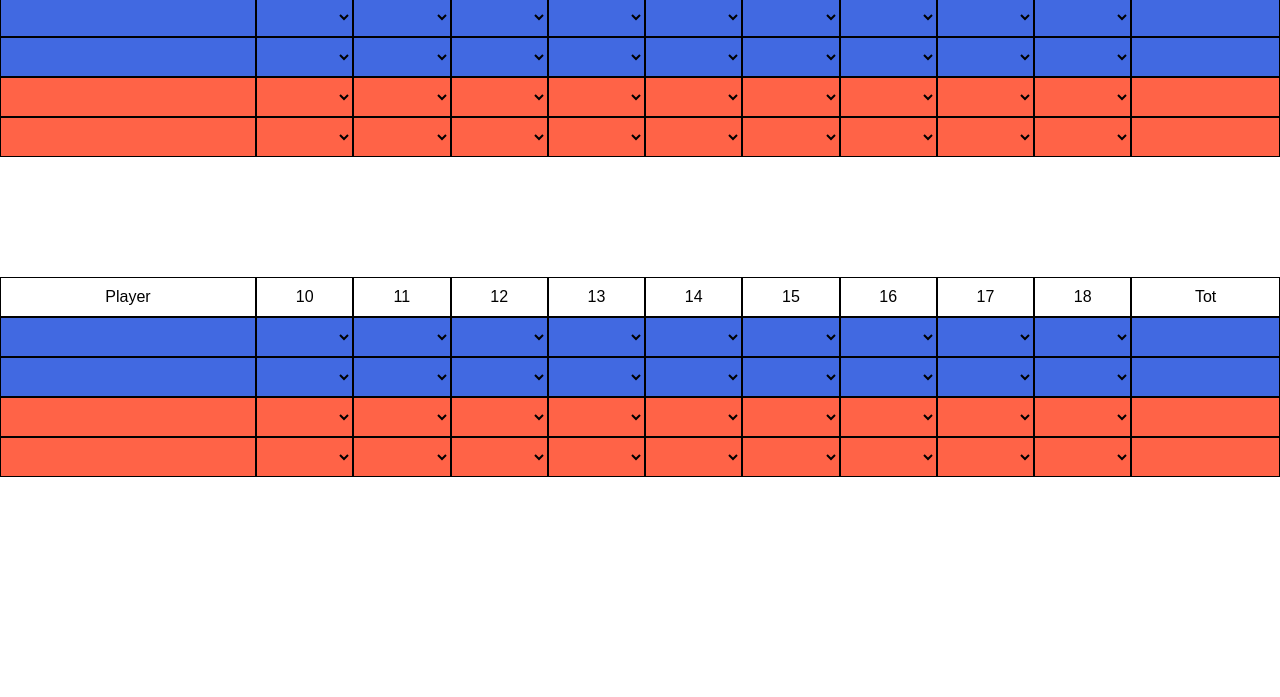
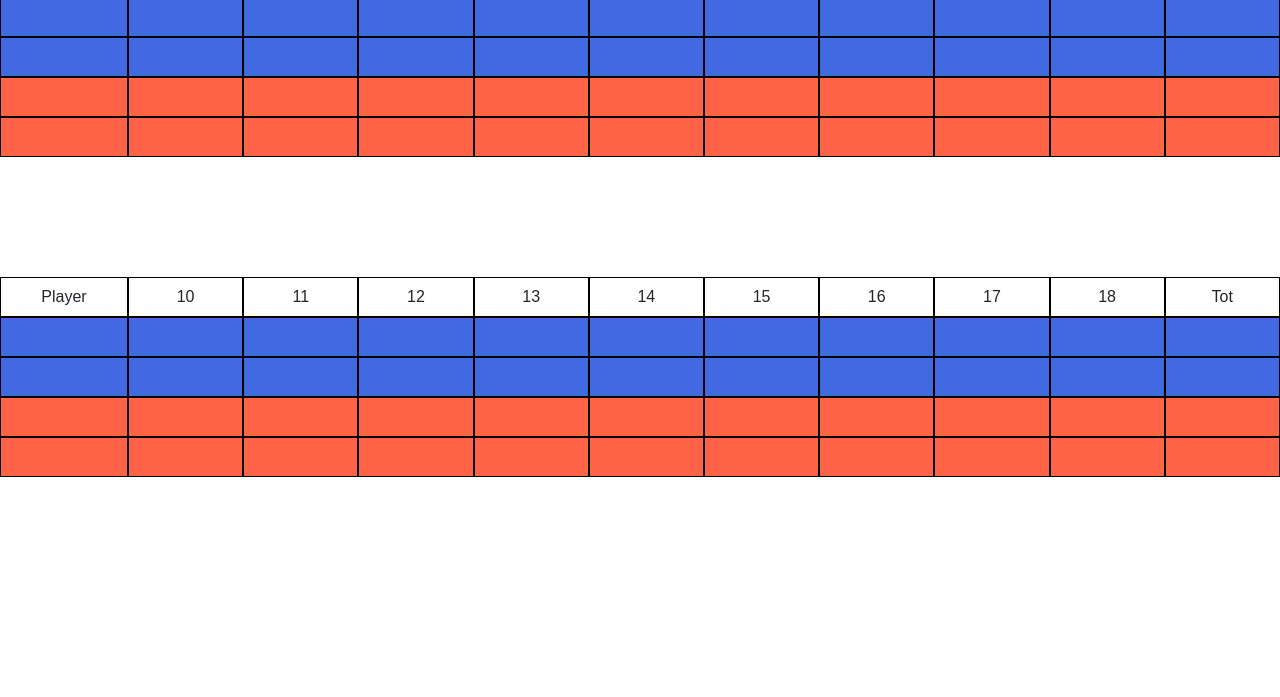
Before and after one commit to velkyam/golf-scorecard, a plain HTML site: page index.html in a window 1280 px wide. Shown: the part 103-800 px from the top of the page. Drawn offline with nearby package versions, Linux system fonts and the light colour scheme.

Commit message:
quick fix

```diff
--- a/assets/css/style.css
+++ b/assets/css/style.css
@@ -69,26 +69,29 @@
         background-color:tomato
     }
     .total{
-    width: 11.6vw;
+        width: 9vw;
         height: 40px;
         border: solid 1px black;
         text-align: center;
         display: flex;
         justify-content: center;
         align-items: center;
+        border-radius: none;
     }
 
     .name{
-    width: 20vw;
+        width: 10vw;
         height: 40px;
         border: solid 1px black;
         text-align: center;
+        border-radius: none;
     }
 
     .cell{
-    width: 7.6vw;
+        width: 9vw;
         height: 40px;
         border: solid 1px black;
+        border-radius: none;
         text-align: center;
         display: flex;
         justify-content: center;
@@ -103,22 +106,31 @@
     }
 
     .label{
-    width: 20vw;
+        width: 10vw;
         height: 40px;
         border: solid 1px black;
         text-align: center;
         display: flex;
         justify-content: center;
         align-items: center;
+        border-radius: none;
     }
 
     select:focus{
-    border: solid darkgreen 4px;
-    width: 7.6vw;
+        width: 9vw;
         height: 40px;
         display: flex;
         justify-content: center;
         align-items: center;
+        border-radius: none;
+        outline: none;
+    }
+    select{
+        -webkit-appearance: none;
+  -moz-appearance: none;
+    }
+    input:focus{
+        outline:none;
     }
 
     .teamscore{
--- a/index.html
+++ b/index.html
@@ -5,13 +5,13 @@
     <meta http-equiv="X-UA-Compatible" content="IE=edge">
     <meta name="viewport" content="width=device-width, initial-scale=1.0">
     <title>Golf Scorecard</title>
-    <!-- <link href="https://cdn.jsdelivr.net/npm/bootstrap@5.1.3/dist/css/bootstrap.min.css" rel="stylesheet" integrity="sha384-1BmE4kWBq78iYhFldvKuhfTAU6auU8tT94WrHftjDbrCEXSU1oBoqyl2QvZ6jIW3" crossorigin="anonymous"> -->
+    <link href="https://cdn.jsdelivr.net/npm/bootstrap@5.1.3/dist/css/bootstrap.min.css" rel="stylesheet" integrity="sha384-1BmE4kWBq78iYhFldvKuhfTAU6auU8tT94WrHftjDbrCEXSU1oBoqyl2QvZ6jIW3" crossorigin="anonymous">
     <link rel="stylesheet" href="./assets/css/style.css">
 </head>
 <body>
 <header>
   <h1>Scorecard</h1>
-  <button type="button" class="btn btn-light btn-sm" id="resetBtn">Reset</button>
+  <!-- <button type="button" class="btn btn-light btn-sm" id="resetBtn">Reset</button> -->
 </header>
       <div class="scorecard">
 
@@ -1350,7 +1350,7 @@
 
 
 
-      <!-- <script src="https://cdn.jsdelivr.net/npm/bootstrap@5.1.3/dist/js/bootstrap.bundle.min.js" integrity="sha384-ka7Sk0Gln4gmtz2MlQnikT1wXgYsOg+OMhuP+IlRH9sENBO0LRn5q+8nbTov4+1p" crossorigin="anonymous"></script> -->
+      <script src="https://cdn.jsdelivr.net/npm/bootstrap@5.1.3/dist/js/bootstrap.bundle.min.js" integrity="sha384-ka7Sk0Gln4gmtz2MlQnikT1wXgYsOg+OMhuP+IlRH9sENBO0LRn5q+8nbTov4+1p" crossorigin="anonymous"></script>
       <script src="./assets/js/script.js"></script>
 </body>
 </html>
```
Lines whose indentation alone changed are shown as unchanged.
